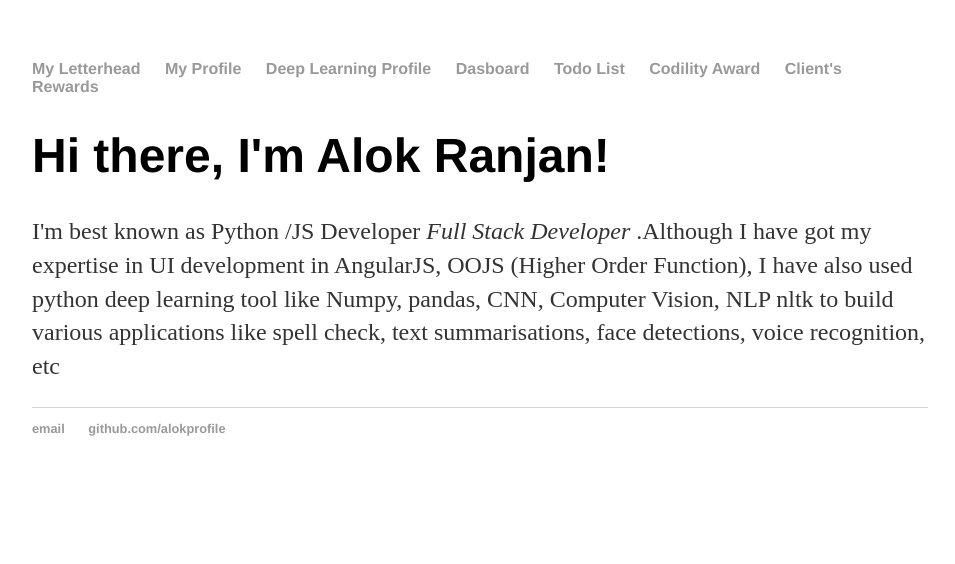
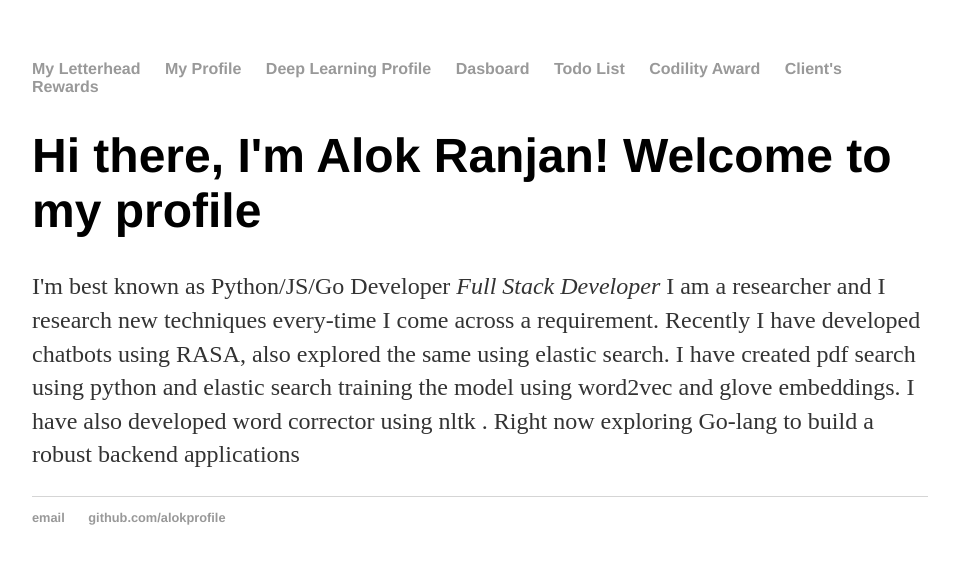
Before and after one commit to alokranjan04/alokranjan04.github.io, a Jekyll site: the page built from index.html, in a window 1280 px wide. Shown: the top 564 px of the page, without its empty margins (160-1115 px from the left). Built offline with Jekyll 4.4.1, drawn with Linux system fonts in a browser that asks for light colours; Markdown is read by kramdown in place of the engine named in the settings.

Commit message:
Updating my latest profile

```diff
--- a/index.html
+++ b/index.html
@@ -3,6 +3,6 @@ layout: default
 title: Alok Ranjan
 ---
 <div class="blurb">
-	<h1>Hi there, I'm Alok Ranjan!</h1>
-	<p>I'm best known as Python /JS Developer <em>Full Stack Developer</em> .Although I have got my expertise in UI development in AngularJS, OOJS (Higher Order Function), I have also used python deep learning tool like Numpy, pandas, CNN, Computer Vision, NLP nltk to build various applications like spell check, text summarisations, face detections, voice recognition, etc </p>
+	<h1>Hi there, I'm Alok Ranjan! Welcome to my profile </h1>
+	<p>I'm best known as Python/JS/Go Developer <em>Full Stack Developer</em> I am a researcher and I research new techniques every-time I come across a requirement. Recently I have developed chatbots using RASA, also explored the same using elastic search. I have created pdf search using python and elastic search training the model using word2vec and glove embeddings. I have also developed word corrector using nltk . Right now exploring Go-lang to build a robust backend applications </p>
 </div><!-- /.blurb -->
```
